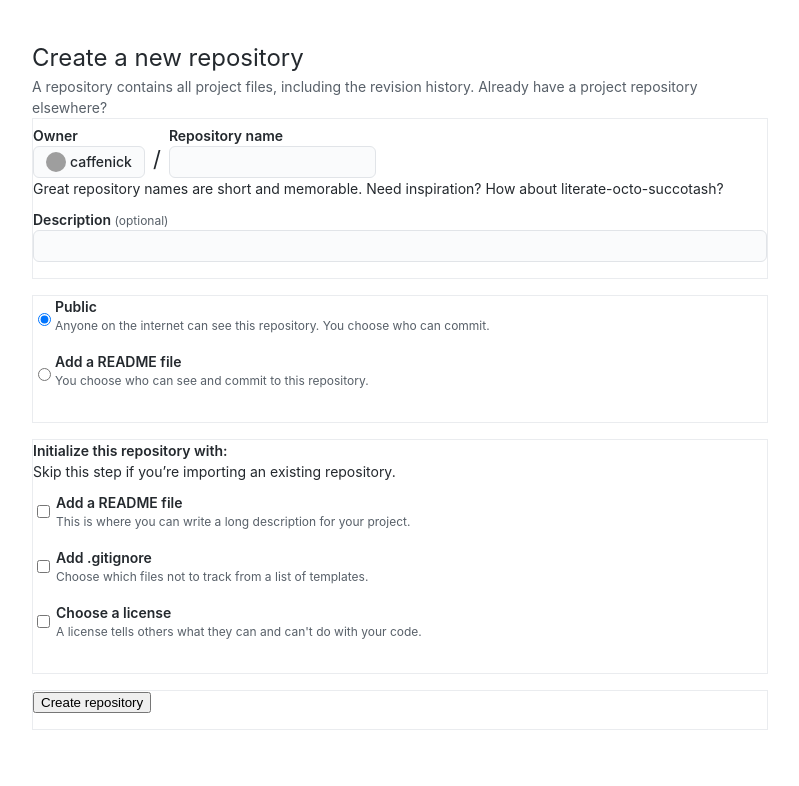
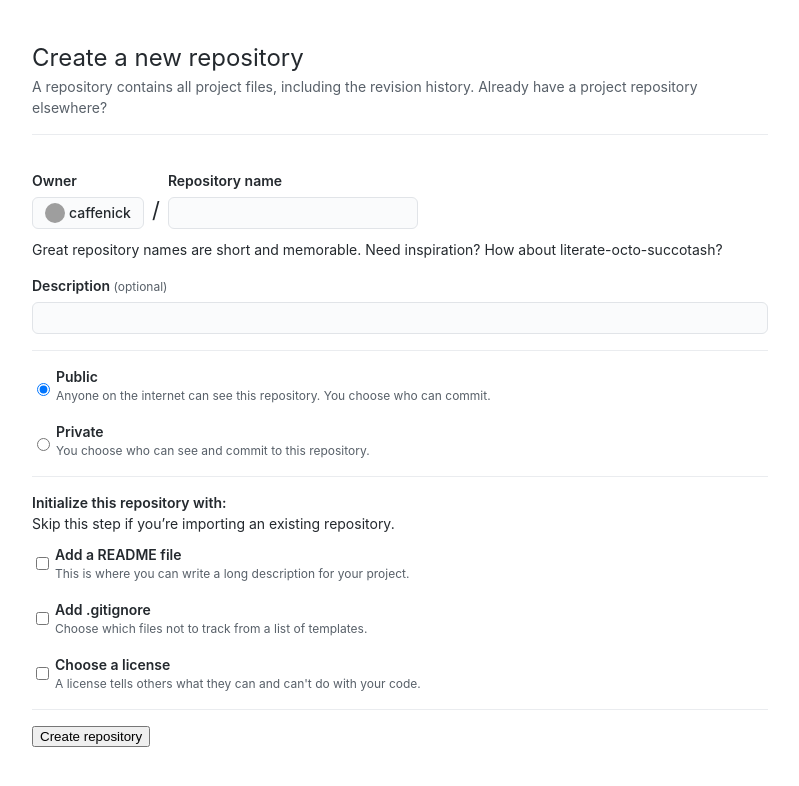
Before and after one commit to caffeinick/git-new-repository, a React (Create React App) app: page / in a window 1280 px wide. Shown: the top 786 px of the page, without its empty margins (240-1039 px from the left). Built offline with nearby package versions, Linux system fonts and the light colour scheme; grey boxes are pictures that could not be loaded.

Commit message:
improve margin styles

```diff
--- a/src/App.js
+++ b/src/App.js
@@ -15,7 +15,7 @@ function App() {
         <Section>
           <OwnerRepoBlock>
             <div>
-              <Label>Owner</Label>
+              <Label marginBottom>Owner</Label>
               <InputSelect>
                 <img
                   alt=""
@@ -28,18 +28,18 @@ function App() {
             </div>
             <Divider>/</Divider>
             <div>
-              <Label>Repository name</Label>
+              <Label marginBottom>Repository name</Label>
               <InputText type="text" />
             </div>
           </OwnerRepoBlock>
 
-          <p>
+          <p style={{ marginBottom: 15 }}>
             {'Great repository names are short and memorable. Need inspiration? How about '}
             <strong>literate-octo-succotash</strong>?
           </p>
 
           <div>
-            <Label>
+            <Label marginBottom>
               Description <Span>(optional)</Span>
             </Label>
             <InputText type="text" fullWidth />
@@ -60,7 +60,7 @@ function App() {
           <InputWrapper>
             <InputRadio type="radio" />
             <LabelGroup>
-              <Label>Add a README file</Label>
+              <Label>Private</Label>
               <Span>You choose who can see and commit to this repository.</Span>
             </LabelGroup>
           </InputWrapper>
@@ -95,7 +95,7 @@ function App() {
           </InputWrapper>
         </Section>
 
-        <Section>
+        <Section noLine>
           <button type="button">Create repository</button>
         </Section>
       </Main>
@@ -118,21 +118,28 @@ const Main = styled.main`
 `;
 
 const Header = styled.header`
+  padding-bottom: 16px;
+  margin-bottom: 16px;
+  border-bottom: 1px solid #eaecef;
+
   h1 {
-    margin-bottom: 8px;
     font-size: 24px;
     font-weight: 400;
   }
   p {
-    margin-top: -8px;
     color: #586069;
   }
 `;
 
 const Section = styled.section`
-  padding-bottom: 16px;
-  margin-bottom: 16px;
-  border: 1px solid #eaecef;
+  ${({ noLine }) =>
+    !noLine &&
+    css`
+      border-bottom: 1px solid #eaecef;
+    `}
+
+  margin-top: 15px;
+  margin-bottom: 15px;
 
   h4 {
     margin-top: 0;
@@ -148,6 +155,8 @@ const Section = styled.section`
 const OwnerRepoBlock = styled.div`
   display: flex;
   align-items: flex-end;
+  margin-top: 35px;
+  margin-bottom: 10px;
 `;
 
 const Divider = styled.div`
@@ -161,6 +170,12 @@ const LabelGroup = styled.div`
 `;
 
 const Label = styled.label`
+  ${({ marginBottom }) =>
+    marginBottom &&
+    css`
+      margin-bottom: 6px;
+    `}
+
   display: block;
   font-weight: 600;
 `;
@@ -199,15 +214,18 @@ const InputSelect = styled.div`
 
 const InputText = styled.input`
   ${InputBase}
+  width: 250px;
+
   ${({ fullWidth }) =>
     fullWidth &&
     css`
       width: 100%;
+      margin-bottom: 16px;
     `}
 `;
 
 const InputRadio = styled.input`
-  margin-right: 4px;
+  margin-right: 6px;
   margin-top: 8px;
 `;
 
```
